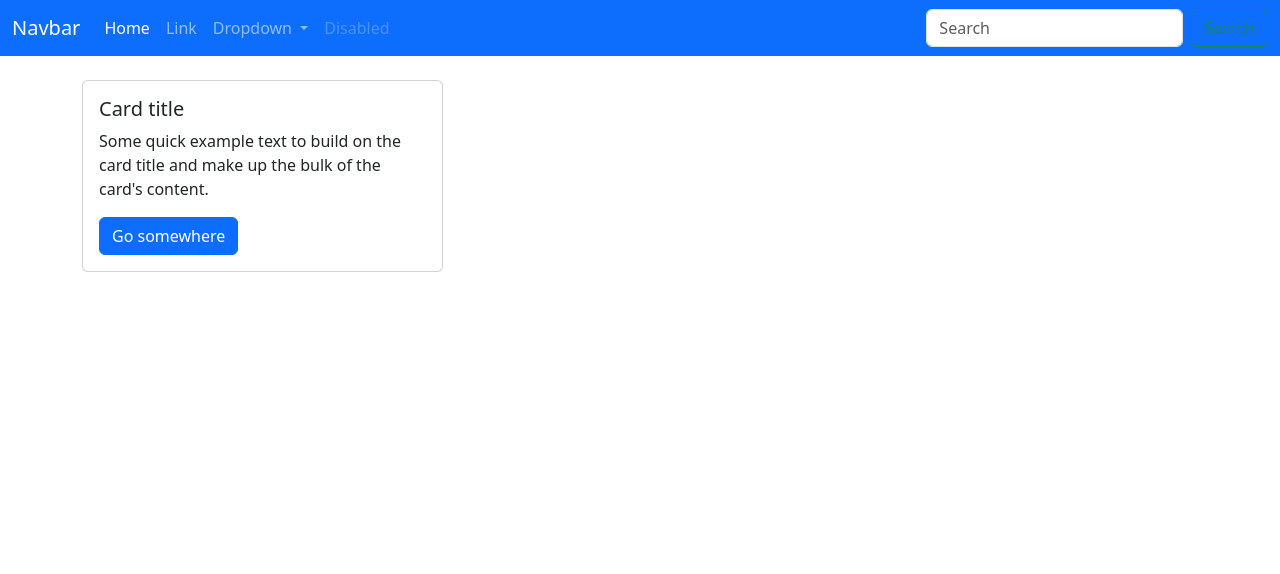
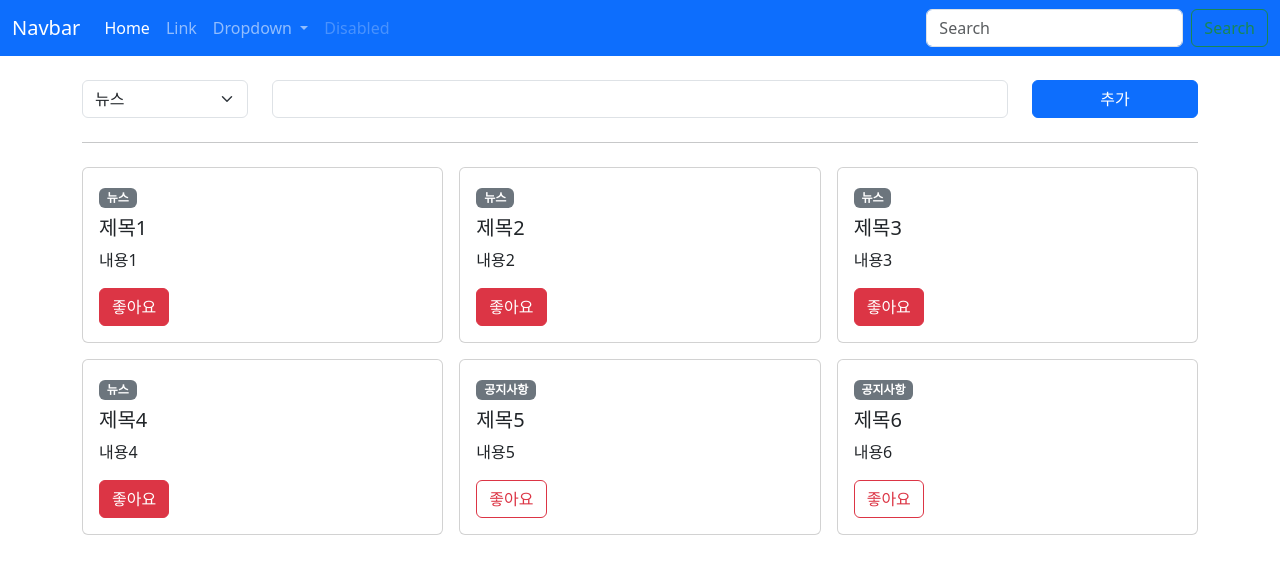
Before and after one commit to Wangseonwoo/vue-tutorial, a Vue app: page / in a window 1280 px wide. Shown: the top 574 px of the page. Built offline with nearby package versions, Linux system fonts and the light colour scheme.

Commit message:
vue-Props&Emit

```diff
--- a/src/components/AppCard.vue
+++ b/src/components/AppCard.vue
@@ -1,19 +1,41 @@
 <template>
   <div class="card">
     <div class="card-body">
-      <h5 class="card-title">Card title</h5>
-      <p class="card-text">Some quick example text to build on the card title and make up the bulk of the card's content.</p>
-      <a href="#" class="btn btn-primary">Go somewhere</a>
+      <span class="badge bg-secondary ">{{ typeName }}</span>
+      <h5 class="card-title mt-2 ">{{title}}</h5>
+      <p class="card-text">{{ content }}</p>
+      <a href="#" :class="isLikeClass" class="btn">좋아요</a>
     </div>
   </div>
 </template>
 
 <script>
+import { computed } from 'vue';
+
 export default {
-  setup () {
+  props: {
+    type: {
+      type: String,
+      default: 'news',
+    },
+    title: {
+      type: String,
+      required: true
+    },
+    content: {
+      type: String,
+      // required: true
+    },
+    isLike: {
+      type: Boolean,
+      default: false
+    }
+  },
 
-
-    return {}
+  setup (props) {
+    const isLikeClass =computed(()=> props.isLike ?'btn-danger' : 'btn-outline-danger');
+    const typeName = computed(() => props.type === 'news' ? '뉴스' : '공지사항');
+    return { isLikeClass, typeName, }
   }
 }
 </script>
--- /dev/null
+++ b/src/components/PostCreate.vue
@@ -0,0 +1,41 @@
+<template>
+  <div class="row">
+    <div class="col col-2">
+      <select v-model="type" class="form-select" aria-label="Default select example">
+        <option value="news">뉴스</option>
+        <option value="notice">공지사항</option>
+      </select>
+    </div>
+    <div class="col col-8">
+      <input v-model="title" type="text" class="form-control">
+    </div>
+    <div class="col col-2 d-grid">
+      <button class="btn btn-primary" @click="createPost">추가</button>
+    </div>
+  </div>
+</template>
+
+<script>
+import { ref } from 'vue';
+
+export default {
+  emits: ['createPost'],
+  setup (props, { emit }) {
+    const type = ref('news');
+    const title = ref('');
+    const createPost = () => {
+      const newPost = {
+        type: type.value,
+        title: title.value,
+      }
+      emit('createPost', newPost);
+    }
+
+    return { title, createPost, type, }
+  }
+}
+</script>
+
+<style lang="scss" scoped>
+
+</style>
--- a/src/components/TheView.vue
+++ b/src/components/TheView.vue
@@ -1,19 +1,12 @@
 <template>
   <main>
     <div class="container py-4">
+      <PostCreate @create-post="createPost"></PostCreate>
+      <hr class="my-4">
+
       <div class="row g-3">
-        <div class="col col-4">
-          <AppCard></AppCard>
-        </div>
-        <div class="col col-4">
-        </div>
-        <div class="col col-4">
-        </div>
-        <div class="col col-4">
-        </div>
-        <div class="col col-4">
-        </div>
-        <div class="col col-4">
+        <div v-for="post in posts" :key="post.id" class="col col-4">
+          <AppCard :title="post.title" :content="post.content" :is-like="post.isLike" :type="post.type"></AppCard>
         </div>
       </div>
     </div>
@@ -21,15 +14,29 @@
 </template>
 
 <script>
+import { reactive } from "vue";
 import AppCard from "./AppCard.vue"
+import PostCreate from "./PostCreate.vue";
+
 export default {
   components: {
     AppCard,
-  },
+    PostCreate
+},
   setup () {
+    const posts = reactive([
+      {id: 1, title: '제목1', content: '내용1', isLike: true, type: 'news'},
+      {id: 2, title: '제목2', content: '내용2', isLike: true, type: 'news'},
+      {id: 3, title: '제목3', content: '내용3', isLike: true, type: 'news'},
+      {id: 4, title: '제목4', content: '내용4', isLike: true, type: 'news'},
+      {id: 5, title: '제목5', content: '내용5', isLike: false, type: 'notice'},
+      {id: 6, title: '제목6', content: '내용6', isLike: false, type: 'notice'},
+    ])
+    const createPost =(newPost)=> {
+      posts.push(newPost);
+    }
 
-
-    return {}
+    return { posts, createPost, }
   }
 }
 </script>
```
